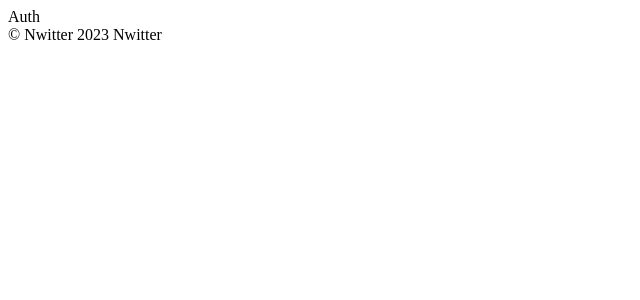
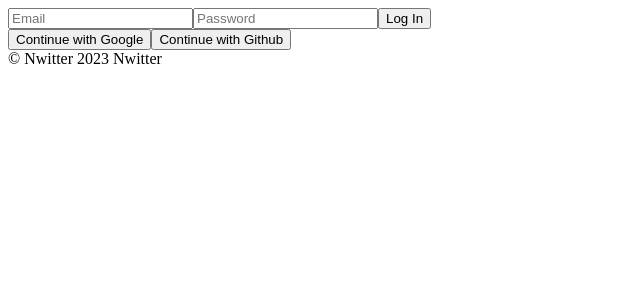
Before and after one commit to Tootin0730/nwitter, a React (Create React App) app: page /#/ in a window 1280 px wide. Shown: the top 300 px of the page, without its empty margins (0-640 px from the left). Built offline with nearby package versions, Linux system fonts and the light colour scheme; no server answers.

Commit message:
2.1 Login form pt.1

```diff
--- a/src/index.js
+++ b/src/index.js
@@ -1,6 +1,6 @@
 import React from 'react';
 import ReactDOM from 'react-dom/client';
-import App from "./components/App";
+import App from "components/App";
 import firebase from "./fbase";
 console.log(firebase);
 
--- a/src/routes/Auth.js
+++ b/src/routes/Auth.js
@@ -1,4 +1,47 @@
-import React from "react";
+import React, { useState } from "react";
 
-const Auth = () => <span>Auth</span>;
+const Auth = () => {
+  const [email, setEmail] = useState("");
+  const [password, setPassword] = useState("");
+  const onChange = (event) => {
+    const {
+      target: { name, value },
+    } = event;
+    if (name === "email") {
+      setEmail(value);
+    } else if (name === "password") {
+      setPassword(value);
+    }
+  };
+  const onSubmit = (event) => {
+    event.preventDefault();
+  };
+  return (
+    <div>
+      <form onSubmit={onSubmit}>
+        <input
+          name="email"
+          type="text"
+          placeholder="Email"
+          required
+          value={email}
+          onChange={onChange}
+        />
+        <input
+          name="password"
+          type="password"
+          placeholder="Password"
+          required
+          value={password}
+          onChange={onChange}
+        />
+        <input type="submit" value="Log In" />
+      </form>
+      <div>
+        <button>Continue with Google</button>
+        <button>Continue with Github</button>
+      </div>
+    </div>
+  );
+};
 export default Auth;
```
